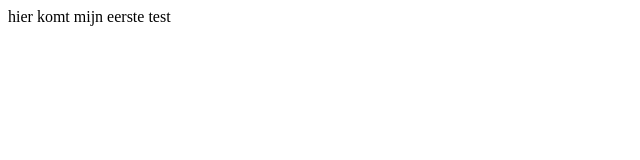
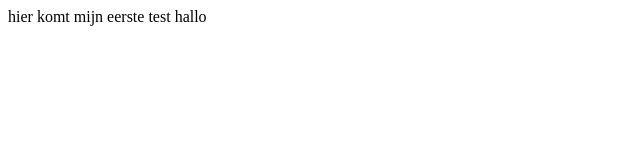
Before and after one commit to MauriceVer/MauriceVer.github.io, a plain HTML site: page index.html in a window 1280 px wide. Shown: the full height of the page, 0-640 px from the left. Drawn offline with Linux system fonts and the light colour scheme.

Commit message:
Update index.html

```diff
--- a/index.html
+++ b/index.html
@@ -4,6 +4,6 @@
 <meta charset="utf-8">
 </head>
 <body>
-hier komt mijn eerste test
+hier komt mijn eerste test hallo
 </body>
 </html>
```
